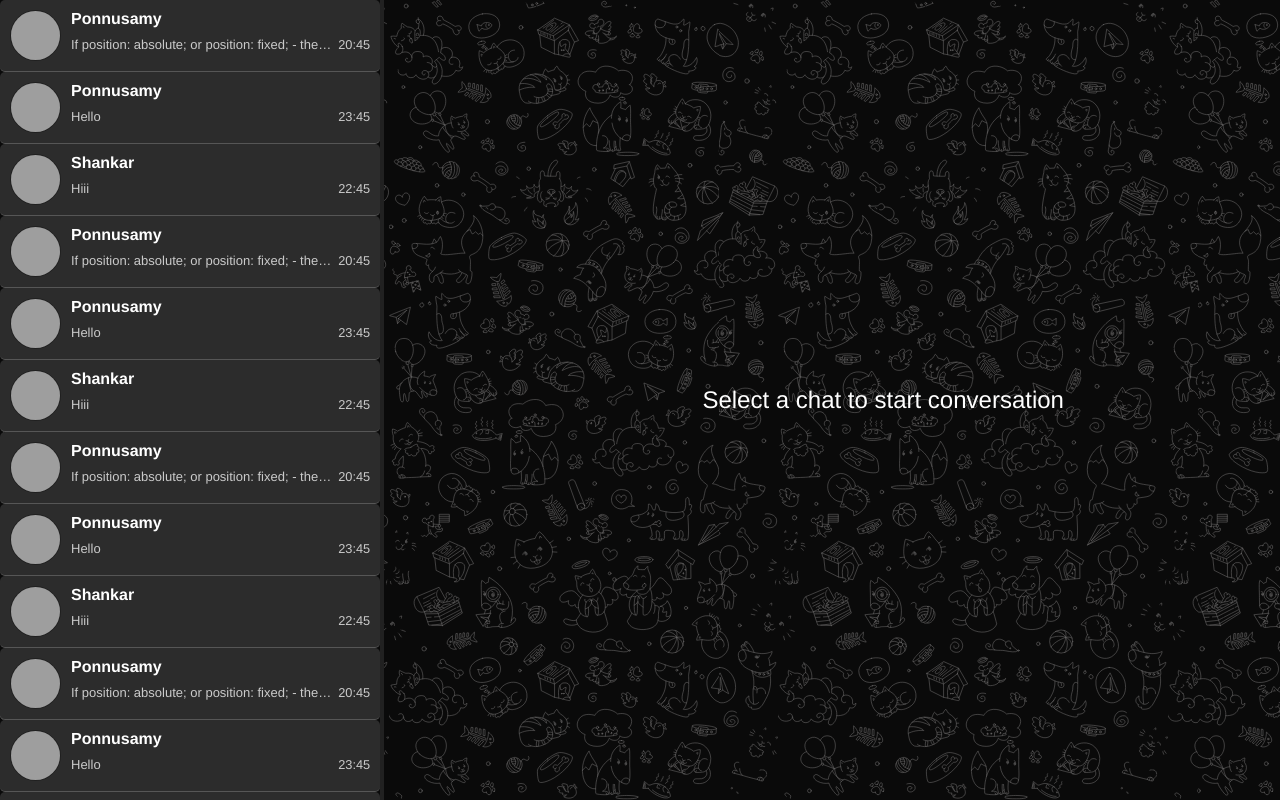
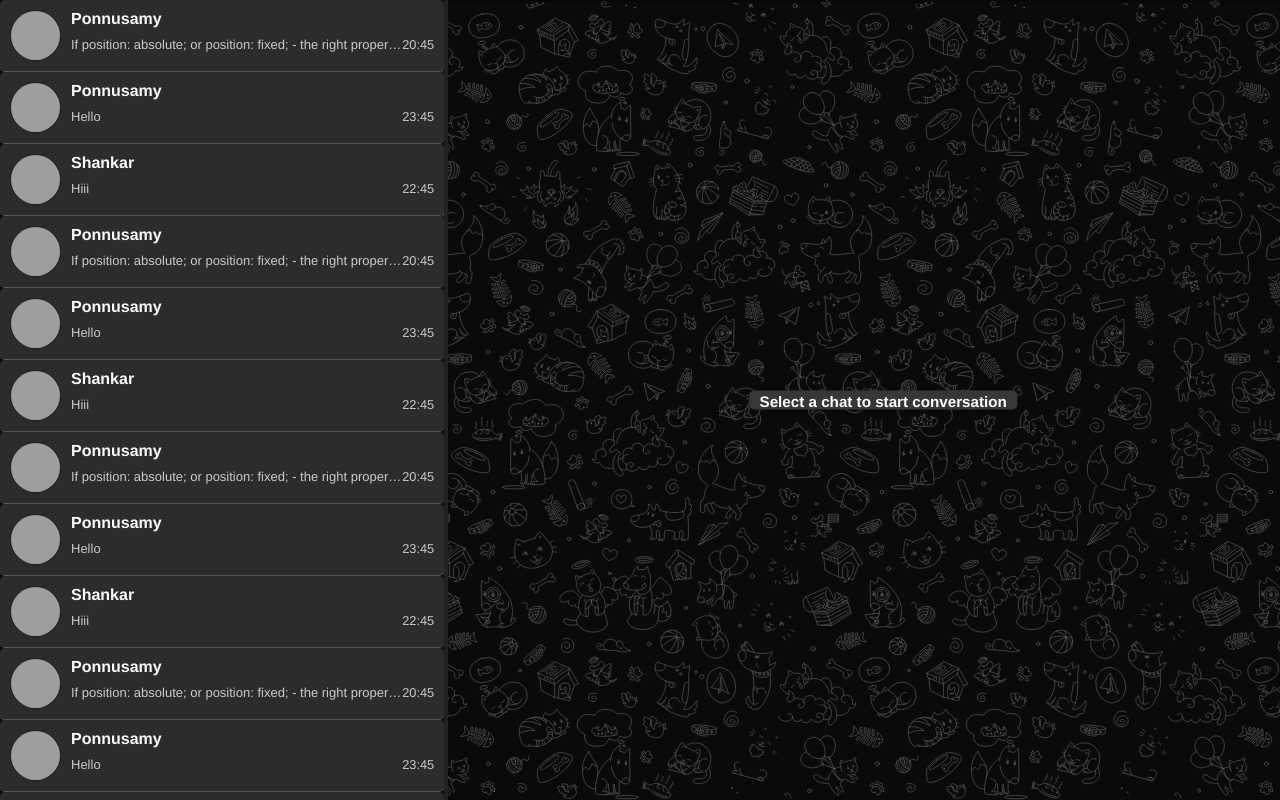
Before and after one commit to Ponnusamy1-V/Telegram-UI, a Vue app: page / in a window 1280 px wide. Built offline with nearby package versions, Linux system fonts and the light colour scheme; grey boxes are pictures that could not be loaded.

Commit message:
resize bar

```diff
--- a/src/App.vue
+++ b/src/App.vue
@@ -16,6 +16,10 @@ export default {
 </script>
 
 <style>
+:root {
+  --left-width: 35%;
+  --right-width: 65%;
+}
 .tgme_background_wrap {
   position: fixed;
   left: 0;
--- a/src/components/LeftBar.vue
+++ b/src/components/LeftBar.vue
@@ -6,7 +6,7 @@
                 <MessageContact class="message-contact" :message="contact" />
             </div>
         </div>
-        <div class="resizeable-bar"></div>
+        <div class="resizer" id="dragMe"></div>
     </div>
 </template>
 
@@ -21,7 +21,66 @@ export default {
     props: { leftbardata: Object },
     data() {
         return {
+            minLeftWidth: 25,
+            maxLeftWidth: 55,
+            resizer: "",
+            leftSide: "",
+            rightSide: "",
+            rightSide1: "",
+            root: "",
+            x: 0,
+            y: 0,
         }
+    }
+    ,
+    mounted() {
+        this.root = document.querySelector(':root');
+        this.resizer = document.getElementById("dragMe");
+        this.leftSide = this.resizer.previousElementSibling;
+        this.rightSide = document.getElementsByClassName("message-space")[0];
+        this.rightSide1 = document.getElementsByClassName("select-a-chat")[0];
+        this.resizer.addEventListener('mousedown', this.mouseDownHandler);
+    },
+    methods: {
+        mouseDownHandler(e) {
+            this.x = e.clientX;
+            this.y = e.clientY;
+            this.leftWidth = this.leftSide.getBoundingClientRect().width;
+
+            document.addEventListener('mousemove', this.mouseMoveHandler);
+            document.addEventListener('mouseup', this.mouseUpHandler);
+        },
+        mouseUpHandler() {
+            this.resizer.style.removeProperty('cursor');
+            document.body.style.removeProperty('cursor');
+
+            this.leftSide.style.removeProperty('user-select');
+            this.leftSide.style.removeProperty('pointer-events');
+
+            this.rightSide.style.removeProperty('user-select');
+            this.rightSide.style.removeProperty('pointer-events');
+
+            document.removeEventListener('mousemove', this.mouseMoveHandler);
+            document.removeEventListener('mouseup', this.mouseUpHandler);
+        },
+        mouseMoveHandler(e) {
+            document.body.style.cursor = 'col-resize';
+            let leftWidth = parseInt(((this.x || 1) / document.getElementsByTagName("body")[0].getBoundingClientRect().width) * 100);
+            let rightWidth = parseInt(100 - ((this.x || 1) / document.getElementsByTagName("body")[0].getBoundingClientRect().width) * 100);
+            if (leftWidth < this.maxLeftWidth && leftWidth >= this.minLeftWidth) {
+                this.root.style.setProperty('--left-width', `${leftWidth}%`)
+                this.root.style.setProperty('--right-width', `${rightWidth}%`)
+            }
+            this.x = e.clientX;
+            this.y = e.clientY;
+            this.resizer.style.cursor = 'col-resize';
+
+            this.leftSide.style.userSelect = 'none';
+            this.leftSide.style.pointerEvents = 'none';
+
+            this.rightSide.style.userSelect = 'none';
+            this.rightSide.style.pointerEvents = 'none';
+        },
     }
 }
 </script>
@@ -43,15 +102,16 @@ export default {
     flex-wrap: wrap;
 }
 
-.resizeable-bar {
+.resizer {
     display: block;
     background: rgb(33, 33, 33);
-    cursor: col-resize;
     min-width: 1mm;
     overflow-y: scroll;
+    cursor: move;
+    user-select: none;
 }
 
-.resizeable-bar:hover {
+.resizer:hover {
     min-width: 2mm;
 }
 
--- a/src/components/MessageArea/InputArea.vue
+++ b/src/components/MessageArea/InputArea.vue
@@ -22,8 +22,8 @@ export default {
 
 <style>
 .chat-input-area {
-    min-width: 70%;
-    max-width: 70%;
+    min-width: var(--right-width);
+    max-width: var(--right-width);
     border-radius: 10px;
     min-height: 50px;
     max-height: 150px;
--- a/src/components/MessageArea/TopBar.vue
+++ b/src/components/MessageArea/TopBar.vue
@@ -28,6 +28,12 @@ export default {
     props: { image: String, contact_name: String, last_seen: String, online: Boolean },
     methods: {
         emptyMessageArea() {
+            let sel = document.getElementsByClassName("selected-chat")
+            for (let idx = 0; idx < sel.length; idx++) {
+                if (sel[idx]!=event.target){
+                sel[idx].classList.remove("selected-chat")
+                }
+            }
             this.emitter.emit('emptyMessage');
         }
     }
@@ -37,8 +43,8 @@ export default {
 <style>
 .top-bar {
     border-radius: 5px;
-    min-width: 70%;
-    max-width: 70%;
+    min-width: var(--right-width);
+    max-width: var(--right-width);
     height: 60px;
     z-index: 1;
     position: fixed;
@@ -49,10 +55,10 @@ export default {
     cursor: pointer;
     overflow: hidden;
     box-sizing: border-box;
-    background: rgba(34, 34, 34, 0.84);
+    background: rgb(34, 34, 34);
 	box-shadow: 0px 2px 4px rgba(0, 0, 0, 0.1);
-	-webkit-backdrop-filter: blur(25px);
-	backdrop-filter: blur(25px);
+	/* -webkit-backdrop-filter: blur(25px);
+	backdrop-filter: blur(25px); */
 }
 .tgme_header {
 	--search-anim-dur: .2s;
--- a/src/components/RightBar.vue
+++ b/src/components/RightBar.vue
@@ -1,7 +1,8 @@
 <template>
     <LeftBar :leftbardata="leftbardata" class="left-bar-list" :class="{ 'stretch-left-bar': !message.contact_name }">
     </LeftBar>
-    <div v-if="message.contact_name" class="message-space" @loadMessage="renderMessages">
+    <div class="message-space" @loadMessage="renderMessages">
+        <div v-if="message.contact_name">
             <TopBar :image="message.image" :contact_name="message.contact_name" last_seen="12:45"></TopBar>
             <div class="chat-space">
                 <div v-if="message.messages" style="width: 100%; height: 130px;"></div>
@@ -14,6 +15,8 @@
                 Select a chat to start conversation
             </div>
         </div>
+    </div>
+
 </template>
 
 <script>
@@ -172,9 +175,10 @@ export default {
 
 <style>
 .left-bar-list {
-    max-width: 30%;
+    max-width: var(--left-width);
     height: 100vh;
-    min-width: 30%;
+    min-width: var(--left-width);
+    user-select: none;
 }
 
 @media screen and (width < 1000px) {
@@ -230,11 +234,18 @@ body {
 }
 
 .select-a-chat-message {
-    width: 100%;
-    font-size: 150%;
+    user-select: none;
     position: absolute;
     top: 50%;
     left: 69%;
+    background: rgb(56, 55, 55);
+    border-radius: 5px;
+    padding-left: 10px;
+    padding-right: 10px !important;
+    padding-top: 2px;
+    padding-right: 2px;
+    word-wrap: break-word;
+    font-weight: 600;
     transform: translateX(-50%) translateY(-50%);
 
 }
```
Lines whose indentation alone changed are shown as unchanged.
